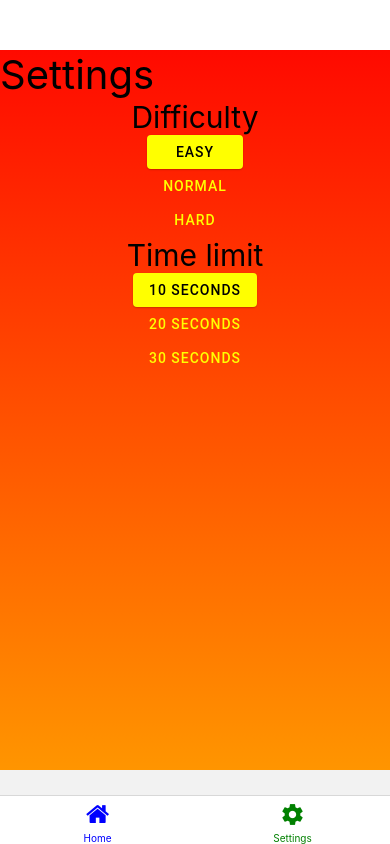
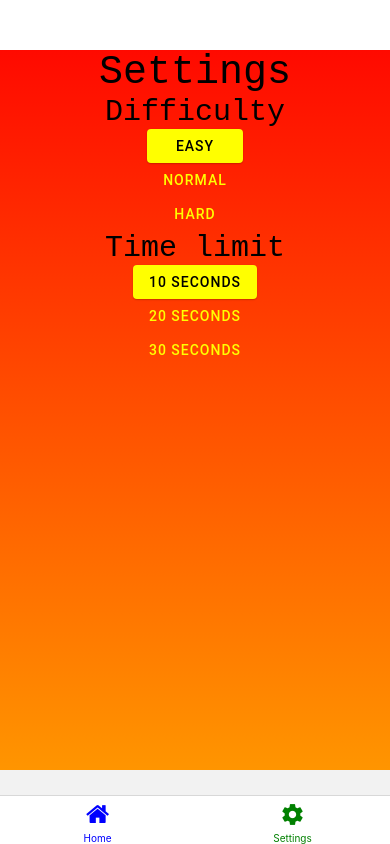
Before and after one commit to Priscillavds/Mars, a React Native app: screen /Settings in a window 390 px wide. Built offline with nearby package versions, Linux system fonts and the light colour scheme.

Commit message:
css-settings WIP

```diff
--- a/Settings.tsx
+++ b/Settings.tsx
@@ -80,7 +80,9 @@ export default function Settings() {
     <LinearGradient colors={["#ff0000", "#ff9500"]}>
       <View style={{ backgroundColor: "white", height: 50 }}></View>
       <View style={styles.gradient}>
-        <Text style={styles.textstyle}>Settings</Text>
+        <View style={styles.titleview}>
+          <Text style={styles.textstylemain}>Settings</Text>
+        </View>
         <Text></Text>
         <Difficulty />
         <Text></Text>
@@ -100,20 +102,24 @@ const styles = StyleSheet.create({
   },
   buttoncontainer: {
     borderColor: 'black',
-    backgroundColor: "transparant",
+    backgroundColor: "transparent",
     justifyContent: 'center',
     alignItems: 'center',
-    fontSize: "10rem"
+    fontSize: "10rem",
   },
   gradient: {
     height: 720
   },
   textstylesub: {
-    fontSize: 30
+    fontSize: 30,
+    fontFamily:"monospace"
   },
-  textstyle:{
+  titleview: {
+    alignItems: "center",
+    justifyContent: "center"
+  },
+  textstylemain:{
     fontSize:40,
-    alignItems:"center",
-    justifyContent:"center"
+    fontFamily:"monospace"
   }
 });
--- a/package.json
+++ b/package.json
@@ -11,6 +11,7 @@
   "dependencies": {
     "@react-navigation/bottom-tabs": "^6.4.0",
     "@react-navigation/native": "^6.0.13",
+    "@react-navigation/native-stack": "^6.9.2",
     "expo": "~47.0.3",
     "expo-linear-gradient": "^12.0.1",
     "expo-status-bar": "~1.4.2",
```
Also changed, not shown: 1 other file (tests, documents, lock files or other folders).
